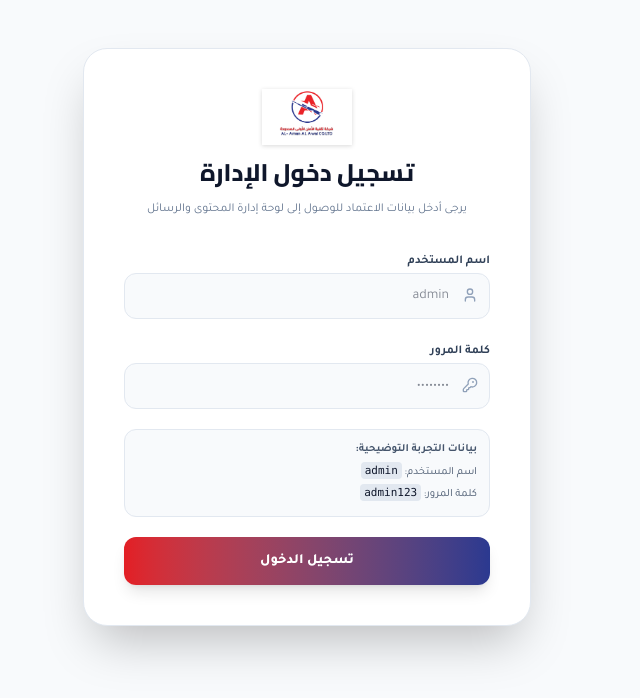
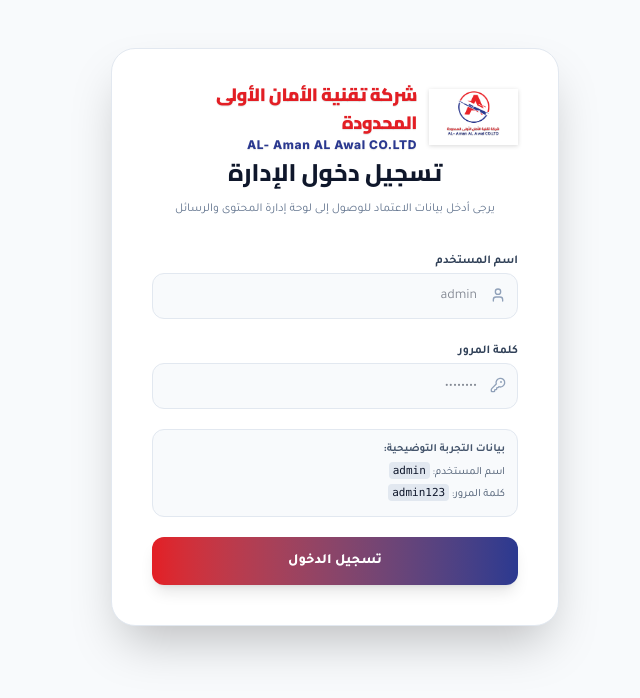
Before and after one commit to obihidirbi-ops/alaman-tech, a React (Vite) app: page /admin/login in a window 1280 px wide. Shown: the top 698 px of the page, without its empty margins (425-1065 px from the left). Built offline with nearby package versions, Linux system fonts and the light colour scheme.

Commit message:
Display company name in Arabic and English next to logo

```diff
--- a/src/components/Logo.jsx
+++ b/src/components/Logo.jsx
@@ -8,13 +8,34 @@ export default function Logo({ className = "h-12", showText = true, variant = "d
 
   const logoSrc = settings?.custom_logo_url || '/logo.png';
 
+  const arabicTextColor = variant === "white"
+    ? "text-white"
+    : "text-[#E31E24] [text-shadow:_0_1px_1px_rgba(0,0,0,0.1)]";
+
+  const englishTextColor = variant === "white"
+    ? "text-slate-300"
+    : "text-[#2B3990] [text-shadow:_0_1px_1px_rgba(0,0,0,0.1)]";
+
   return (
-    <div className={`inline-flex items-center select-none ${className}`}>
+    <div className={`inline-flex items-center gap-3 select-none ${className}`}>
+      {/* Official Emblem Logo Image */}
       <img
         src={logoSrc}
         alt="شعار شركة تقنية الأمان الأولى المحدودة"
-        className="h-full object-contain max-h-14 sm:max-h-16 filter drop-shadow-sm transition-transform duration-200 hover:scale-105"
+        className="h-full object-contain max-h-12 sm:max-h-14 filter drop-shadow-sm transition-transform duration-200 hover:scale-105 shrink-0"
       />
+
+      {/* Official Company Name Typography in Arabic & English */}
+      {showText && (
+        <div className={`flex flex-col leading-tight ${isRTL ? 'text-right' : 'text-left'}`}>
+          <span className={`font-black text-sm sm:text-base lg:text-lg tracking-tight font-cairo ${arabicTextColor}`}>
+            شركة تقنية الأمان الأولى المحدودة
+          </span>
+          <span className={`font-extrabold text-[10px] sm:text-xs tracking-wider font-inter ${englishTextColor}`}>
+            AL- Aman AL Awal CO.LTD
+          </span>
+        </div>
+      )}
     </div>
   );
 }
```
